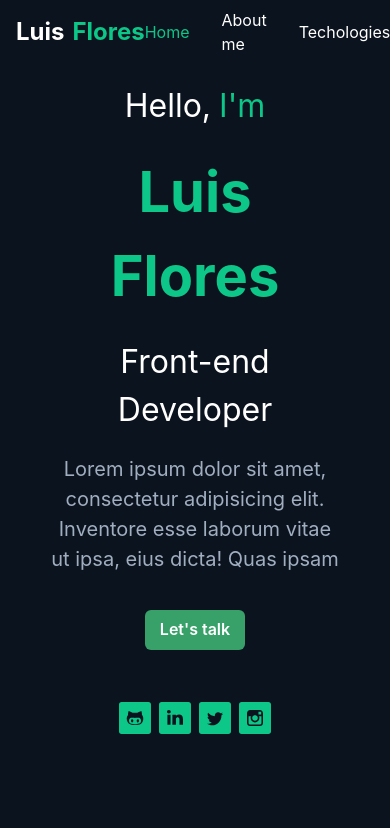
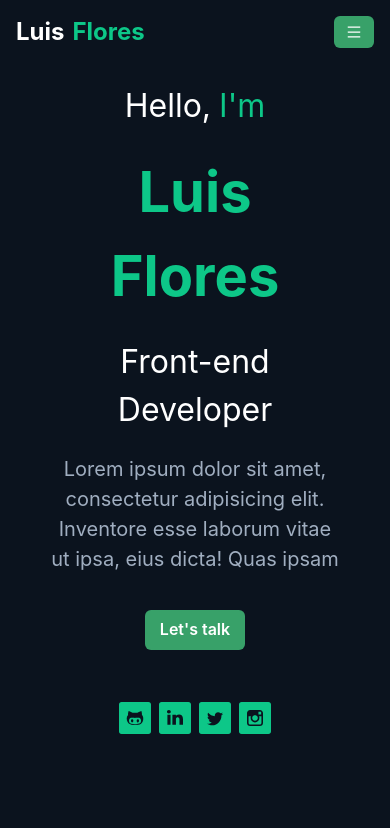
Before and after one commit to LuisMFG1992/myPortfolio, a React (Vite) app: page / in a window 390 px wide. Shown: the top 828 px of the page. Built offline with nearby package versions, Linux system fonts and the light colour scheme.

Commit message:
Mobile navbar created

```diff
--- a/package.json
+++ b/package.json
@@ -17,6 +17,7 @@
     "framer-motion": "^10.12.12",
     "react": "^18.2.0",
     "react-dom": "^18.2.0",
+    "react-icons": "^4.9.0",
     "react-router-dom": "^6.11.2"
   },
   "devDependencies": {
--- a/src/App.jsx
+++ b/src/App.jsx
@@ -1,10 +1,10 @@
 import "./App.css";
 import Home from "./Pages/Home";
-import Navbar from "./Components/Navbar/Navbar";
 import Projects from "./Pages/Projects";
 import About from "./Pages/About";
 import Contact from "./Pages/Contact";
 import Footer from "./Components/Footer/Footer";
+import Navbar from "./Components/Navbar/Navbar";
 
 function App() {
   return (
--- a/src/Components/Footer/Footer.jsx
+++ b/src/Components/Footer/Footer.jsx
@@ -16,6 +16,7 @@ const Footer = () => {
       w="100%"
       minH="20"
       gap="4"
+      py="4"
     >
       <GridItem colSpan={{ base: 3, md: 1 }}>
         <HStack fontSize="24" fontWeight="bold">
--- a/src/Components/Hero/Hero.jsx
+++ b/src/Components/Hero/Hero.jsx
@@ -6,8 +6,6 @@ import {
   GridItem,
   HStack,
   Image,
-  Wrap,
-  WrapItem,
   Text,
 } from "@chakra-ui/react";
 
--- /dev/null
+++ b/src/Components/Navbar/BurgerMenu.jsx
@@ -0,0 +1,56 @@
+import React from "react";
+
+import {
+  Box,
+  Button,
+  Drawer,
+  DrawerBody,
+  DrawerCloseButton,
+  DrawerContent,
+  DrawerOverlay,
+  Icon,
+  Link,
+  VStack,
+  useDisclosure,
+} from "@chakra-ui/react";
+import { AiFillCloseCircle } from "react-icons/ai";
+import { AiOutlineMenu } from "react-icons/ai";
+
+import { menuLinks } from "./menuLinks";
+
+const BurgerMenuButton = () => {
+  const { isOpen, onOpen, onClose } = useDisclosure();
+  const btnRef = React.useRef();
+
+  return (
+    <Box>
+      <Button ref={btnRef} colorScheme="green" onClick={onOpen} boxSize={8}>
+        <Icon as={AiOutlineMenu} />
+      </Button>
+      <Drawer
+        isOpen={isOpen}
+        placement="right"
+        onClose={onClose}
+        finalFocusRef={btnRef}
+      >
+        <DrawerOverlay />
+        <DrawerContent>
+          <DrawerCloseButton>
+            <Icon as={AiFillCloseCircle} color="color.1" boxSize={6} />
+          </DrawerCloseButton>
+          <DrawerBody bg="color.3" color="white" pt="16">
+            <VStack h="100%" justifyContent="space-evenly">
+              <Link fontSize="30">{menuLinks.home}</Link>
+              <Link fontSize="30">{menuLinks.aboutMe}</Link>
+              <Link fontSize="30">{menuLinks.techologies}</Link>
+              <Link fontSize="30">{menuLinks.projects}</Link>
+              <Link fontSize="30">{menuLinks.contact}</Link>
+            </VStack>
+          </DrawerBody>
+        </DrawerContent>
+      </Drawer>
+    </Box>
+  );
+};
+
+export default BurgerMenuButton;
--- a/src/Components/Navbar/Navbar.jsx
+++ b/src/Components/Navbar/Navbar.jsx
@@ -1,40 +1,14 @@
-import { Box, Flex, HStack, Link, Spacer, Text } from "@chakra-ui/react";
+import NavbarDesktop from "./NavbarDesktop";
+import useWindowResize from "../../Hooks/useWindowResize";
+import NavbarMobile from "./NavbarMobile";
 
 const Navbar = () => {
-  return (
-    <Box
-      px={{ base: "4", md: "16" }}
-      pos="fixed"
-      w="100%"
-      zIndex="999"
-      bg="color.2"
-      color="white"
-      top="0"
-      left="0"
-    >
-      <Flex h="50px" py="8" pos="sticky">
-        <Flex
-          direction="row"
-          color="white"
-          fontWeight="bold"
-          gap="2"
-          alignItems="center"
-          fontSize="24"
-        >
-          <Text>Luis</Text>
-          <Text color="color.1">Flores</Text>
-        </Flex>
-        <Spacer />
-        <HStack color="white" spacing="8">
-          <Link color="color.1">Home</Link>
-          <Link>About me</Link>
-          <Link>Techologies</Link>
-          <Link>Projects</Link>
-          <Link>Contact</Link>
-        </HStack>
-      </Flex>
-    </Box>
-  );
+  const { width } = useWindowResize();
+
+  const isMobile = width < 768 ? true : false;
+
+  return <>{isMobile ? <NavbarMobile /> : <NavbarDesktop />}</>;
+  //   return <NavbarDesktop />;
 };
 
 export default Navbar;
--- /dev/null
+++ b/src/Components/Navbar/NavbarDesktop.jsx
@@ -0,0 +1,40 @@
+import { Box, Flex, HStack, Link, Spacer, Text } from "@chakra-ui/react";
+
+const NavbarDesktop = () => {
+  return (
+    <Box
+      px={{ base: "4", md: "16" }}
+      pos="fixed"
+      w="100%"
+      zIndex="999"
+      bg="color.2"
+      color="white"
+      top="0"
+      left="0"
+    >
+      <Flex h="50px" py="8" pos="sticky">
+        <Flex
+          direction="row"
+          color="white"
+          fontWeight="bold"
+          gap="2"
+          alignItems="center"
+          fontSize="24"
+        >
+          <Text>Luis</Text>
+          <Text color="color.1">Flores</Text>
+        </Flex>
+        <Spacer />
+        <HStack color="white" spacing="8">
+          <Link color="color.1">Home</Link>
+          <Link>About me</Link>
+          <Link>Techologies</Link>
+          <Link>Projects</Link>
+          <Link>Contact</Link>
+        </HStack>
+      </Flex>
+    </Box>
+  );
+};
+
+export default NavbarDesktop;
--- /dev/null
+++ b/src/Components/Navbar/NavbarMobile.jsx
@@ -0,0 +1,34 @@
+import { Box, Flex, Spacer, Text } from "@chakra-ui/react";
+import BurgerMenuButton from "./BurgerMenu";
+
+const NavbarMobile = () => {
+  return (
+    <Box
+      px={{ base: "4", md: "16" }}
+      pos="fixed"
+      w="100%"
+      zIndex="999"
+      bg="color.2"
+      color="white"
+      top="0"
+      left="0"
+    >
+      <Flex h="50px" py="8" pos="sticky" alignItems="center">
+        <Flex
+          direction="row"
+          color="white"
+          fontWeight="bold"
+          gap="2"
+          fontSize="24"
+        >
+          <Text>Luis</Text>
+          <Text color="color.1">Flores</Text>
+        </Flex>
+        <Spacer />
+        <BurgerMenuButton />
+      </Flex>
+    </Box>
+  );
+};
+
+export default NavbarMobile;
--- /dev/null
+++ b/src/Components/Navbar/menuLinks.js
@@ -0,0 +1,7 @@
+export const menuLinks = {
+  home: "Home",
+  aboutMe: "About me",
+  techologies: "Techologies",
+  projects: "Projects",
+  contact: "Contact",
+};
--- /dev/null
+++ b/src/Hooks/useWindowResize.js
@@ -0,0 +1,27 @@
+import { useState, useEffect } from "react";
+
+function useWindowResize() {
+  const [windowSize, setWindowSize] = useState({
+    width: undefined,
+    height: undefined,
+  });
+
+  useEffect(() => {
+    function handleResize() {
+      setWindowSize({
+        width: window.innerWidth,
+        height: window.innerHeight,
+      });
+    }
+
+    window.addEventListener("resize", handleResize);
+
+    handleResize();
+
+    return () => window.removeEventListener("resize", handleResize);
+  }, []);
+
+  return windowSize;
+}
+
+export default useWindowResize;
--- a/src/Pages/Projects.jsx
+++ b/src/Pages/Projects.jsx
@@ -14,19 +14,49 @@ const Projects = () => {
           reality.
         </Text>
         <SimpleGrid
-          spacing={10}
-          minChildWidth={{ base: "200px", lg: "250px" }}
+          spacing={15}
+          minChildWidth={{ base: "150px", md: "200px" }}
           pt="8"
           w="100%"
           justifyItems="center"
           alignItems="center"
         >
-          <Box w="200px" h="200px" bg="color.3" rounded="2xl"></Box>
-          <Box w="200px" h="200px" bg="color.3" rounded="2xl"></Box>
-          <Box w="200px" h="200px" bg="color.3" rounded="2xl"></Box>
-          <Box w="200px" h="200px" bg="color.3" rounded="2xl"></Box>
-          <Box w="200px" h="200px" bg="color.3" rounded="2xl"></Box>
-          <Box w="200px" h="200px" bg="color.3" rounded="2xl"></Box>
+          <Box
+            w={{ base: "150px", md: "200px" }}
+            h={{ base: "150px", md: "200px" }}
+            bg="color.3"
+            rounded="2xl"
+          ></Box>
+          <Box
+            w={{ base: "150px", md: "200px" }}
+            h={{ base: "150px", md: "200px" }}
+            bg="color.3"
+            rounded="2xl"
+          ></Box>
+          <Box
+            w={{ base: "150px", md: "200px" }}
+            h={{ base: "150px", md: "200px" }}
+            bg="color.3"
+            rounded="2xl"
+          ></Box>
+          <Box
+            w={{ base: "150px", md: "200px" }}
+            h={{ base: "150px", md: "200px" }}
+            bg="color.3"
+            rounded="2xl"
+          ></Box>
+          <Box
+            w={{ base: "150px", md: "200px" }}
+            h={{ base: "150px", md: "200px" }}
+            bg="color.3"
+            rounded="2xl"
+          ></Box>
+          <Box
+            w={{ base: "150px", md: "200px" }}
+            h={{ base: "150px", md: "200px" }}
+            bg="color.3"
+            rounded="2xl"
+          ></Box>
         </SimpleGrid>
       </VStack>
     </AppContainer>
--- a/src/main.jsx
+++ b/src/main.jsx
@@ -1,4 +1,3 @@
-import React from "react";
 import ReactDOM from "react-dom/client";
 import App from "./App.jsx";
 import "./index.css";
@@ -6,9 +5,9 @@ import { ChakraProvider } from "@chakra-ui/react";
 import theme from "../themeConfig.js";
 
 ReactDOM.createRoot(document.getElementById("root")).render(
-  <React.StrictMode>
-    <ChakraProvider theme={theme}>
-      <App />
-    </ChakraProvider>
-  </React.StrictMode>
+  // <React.StrictMode>
+  <ChakraProvider theme={theme}>
+    <App />
+  </ChakraProvider>
+  // </React.StrictMode>
 );
```
Also changed, not shown: 1 other file (tests, documents, lock files or other folders).
